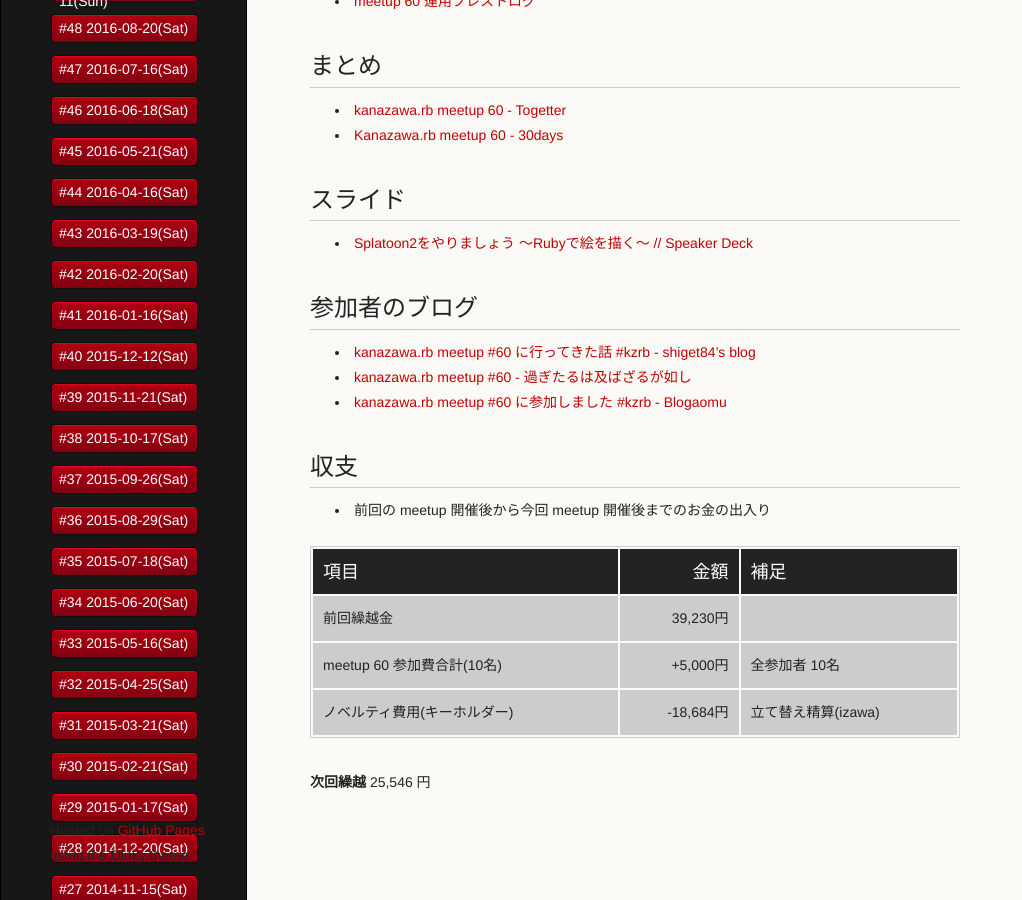
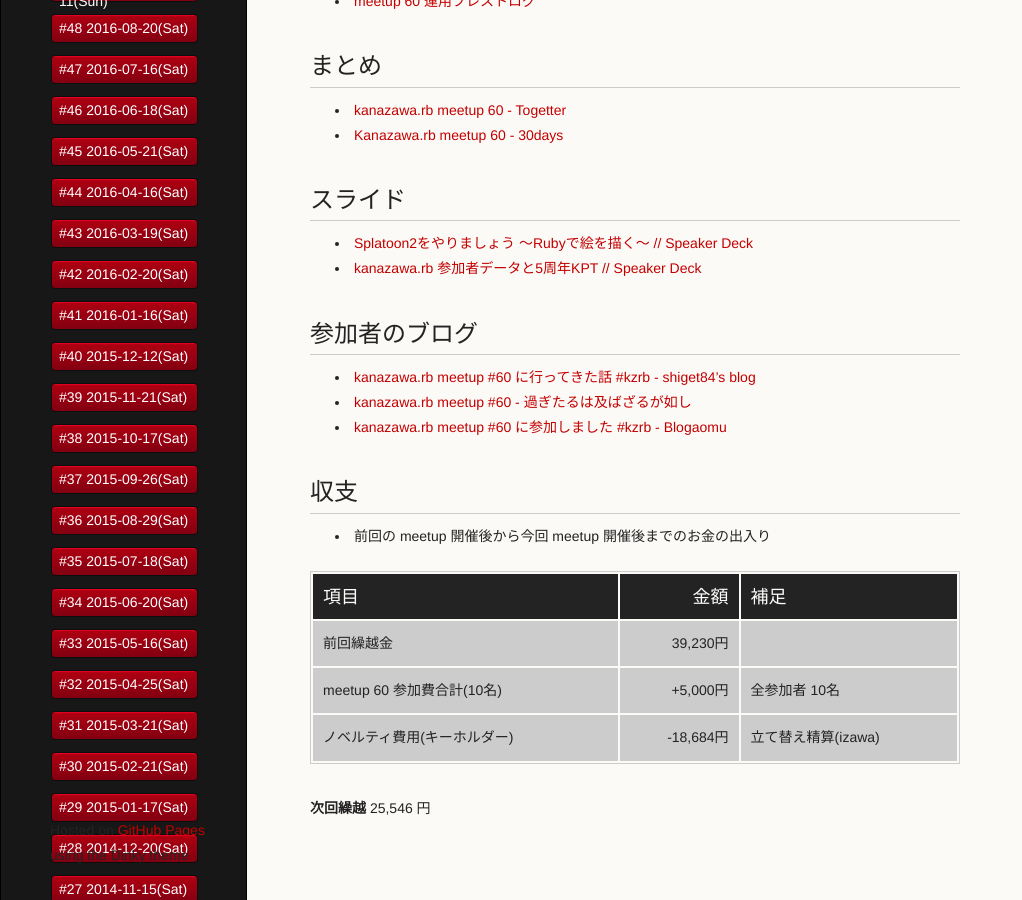
Before and after one commit to kanazawarb/meetup, a Jekyll site: the page built from 60/report.md, in a window 1280 px wide and 900 px high, scrolled down 687 px. Shown: the whole window, without its empty margins (0-1022 px from the left). Built offline with Jekyll 4.4.1, drawn with Linux system fonts in a browser that asks for light colours.

Commit message:
update 60 report (add slide link)

```diff
--- a/60/report.md
+++ b/60/report.md
@@ -41,7 +41,7 @@ published: true
 ## スライド
 
 * [Splatoon2をやりましょう 〜Rubyで絵を描く〜 // Speaker Deck](https://speakerdeck.com/izawa/splatoon2woyarimasiyou-rubydehui-womiao-ku)
-
+* [kanazawa\.rb 参加者データと5周年KPT // Speaker Deck](https://speakerdeck.com/cottondesu/can-jia-zhe-detato5zhou-nian-kpt)
 
 ## 参加者のブログ
 
```
